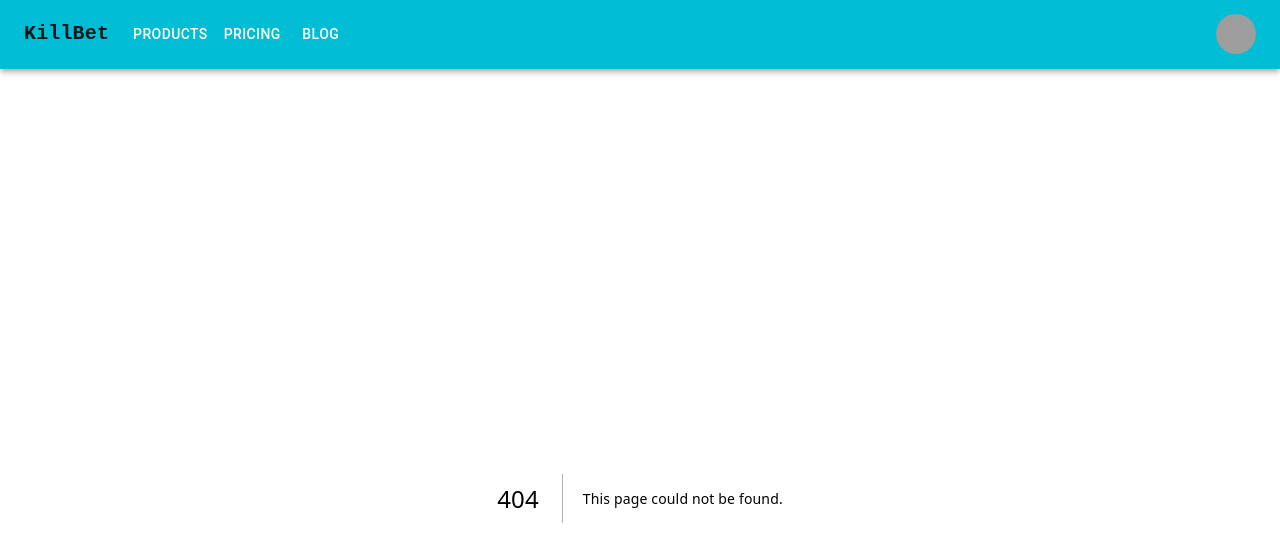
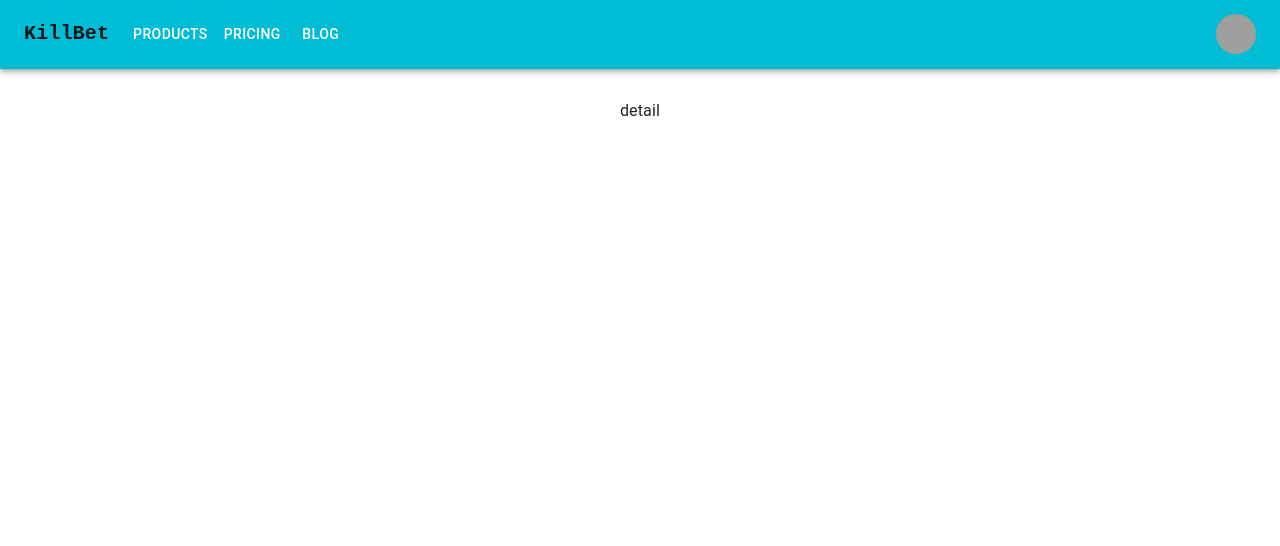
Before and after one commit to Hegemonie-PUBG/KillBet_FE, a Next.js app: page /party/1 in a window 1280 px wide. Before the commit this address had no page. Shown: the top 546 px of the page. Built offline with nearby package versions, Linux system fonts and the light colour scheme; grey boxes are pictures that could not be loaded.

Commit message:
feat: 파티 상세페이지 생성

```diff
--- /dev/null
+++ b/pages/party/[id].tsx
@@ -0,0 +1,9 @@
+const PartyDetail = () => {
+  return (
+    <div>
+      <div>detail</div>
+    </div>
+  );
+};
+
+export default PartyDetail;
```
